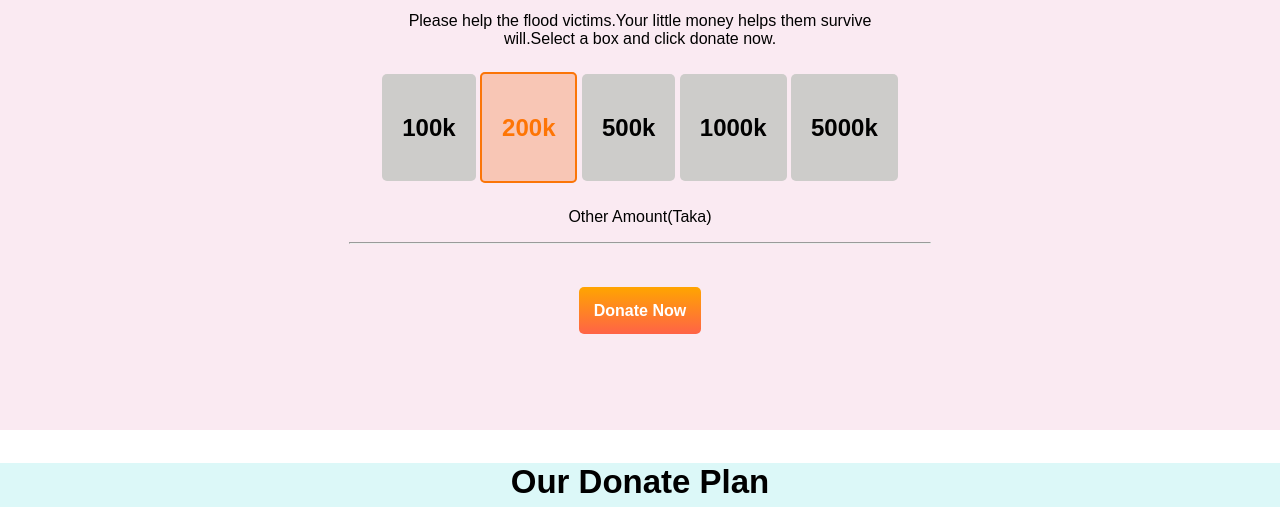
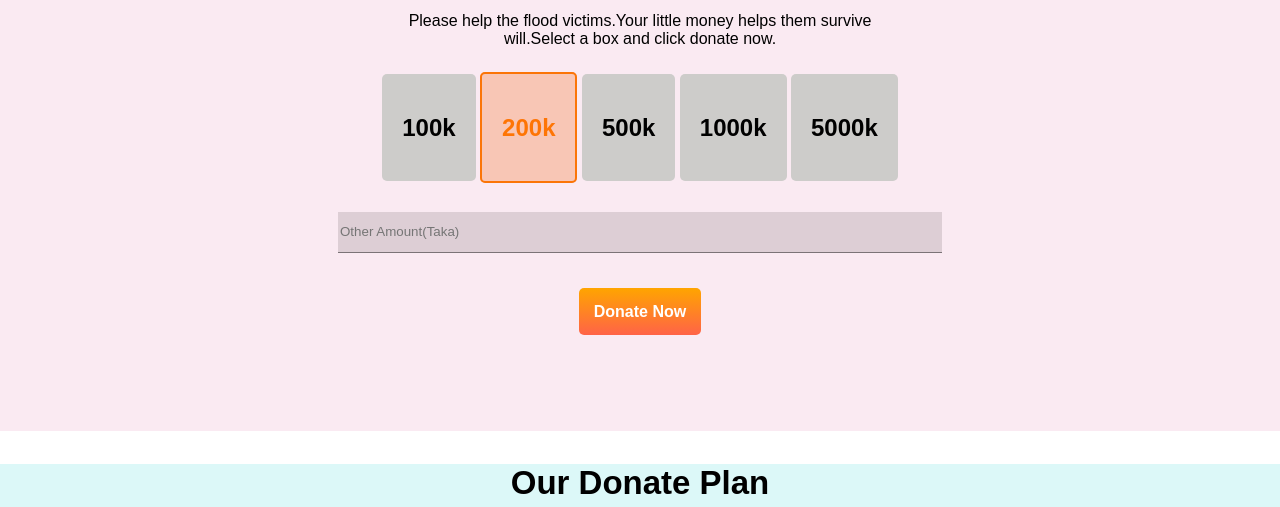
Before and after one commit to Mousumi2001/my-dream-repo, a plain HTML site: page index.html in a window 1280 px wide. Shown: the part 590-1097 px from the top of the page. Drawn offline with Linux system fonts and the light colour scheme.

Commit message:
create input

```diff
--- a/index.html
+++ b/index.html
@@ -40,8 +40,9 @@
                 <h2>1000k</h2>
                 <h2>5000k</h2>
             </div>
-            <p>Other Amount(Taka)</p>
-            <hr>
+            <!-- <p>Other Amount(Taka)</p> -->
+            <input class="input" placeholder="Other Amount(Taka)" type="text">
+            <!-- <hr> -->
             <div>
                 <a href="https://www.google.com">Donate Now</a>
             </div>
--- a/style.css
+++ b/style.css
@@ -116,6 +116,13 @@ input {
     border: none;
 }
 
+.input {
+    border-bottom: 1px solid rgba(0, 0, 0, 0.442);
+    width: 600px;
+    margin-top: 20px;
+    background-color: none;
+}
+
 .btn {
     background-color: rgb(249, 225, 180);
     padding: 60px;
```
